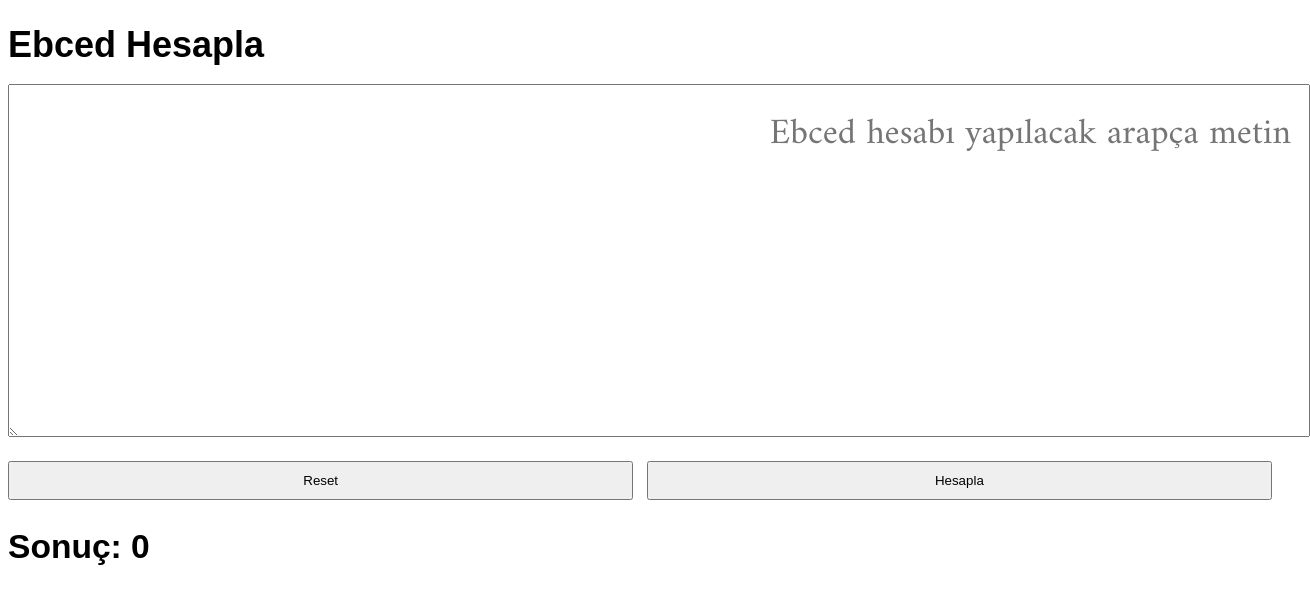
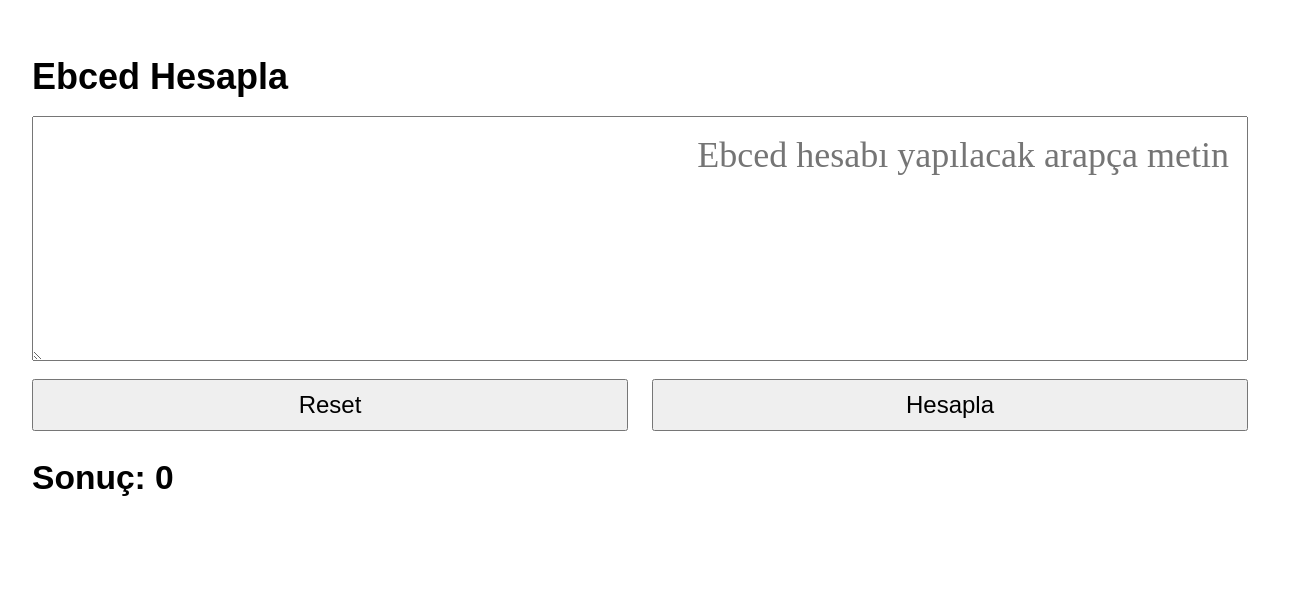
Before and after one commit to cihad/ebced, a Vue app: page / in a window 1280 px wide. Shown: the top 604 px of the page, 1310 px wide, since content can reach past the window. Built offline with nearby package versions, Linux system fonts and the light colour scheme; the HTML template or start-up script is replaced by a standard one.

Commit message:
normalize.css eklendi

```diff
--- a/package.json
+++ b/package.json
@@ -9,6 +9,7 @@
   },
   "dependencies": {
     "core-js": "^3.6.4",
+    "normalize.css": "^8.0.1",
     "register-service-worker": "^1.7.1",
     "vue": "^2.6.11"
   },
--- a/src/App.vue
+++ b/src/App.vue
@@ -78,11 +78,14 @@ export default {
 </script>
 
 <style scoped>
-@import url('https://fonts.googleapis.com/css2?family=Amiri&display=swap');
+@import "~normalize.css";
 
 .app {
 	font-family: sans-serif;
 	font-size: 150%;
+	padding: 1em;
+	display: flex;
+	flex-direction: column;
 }
 
 .buttons {
@@ -116,7 +119,8 @@ h2 {
 	font-size: 1.5em;
 	color: red;
 	min-height: 5em;
-	font-family: 'Amiri', serif;
+	font-family: serif;
+	box-sizing: border-box;
 }
 
 .ebced-presenter {
```
Also changed, not shown: 1 other file (tests, documents, lock files or other folders).
